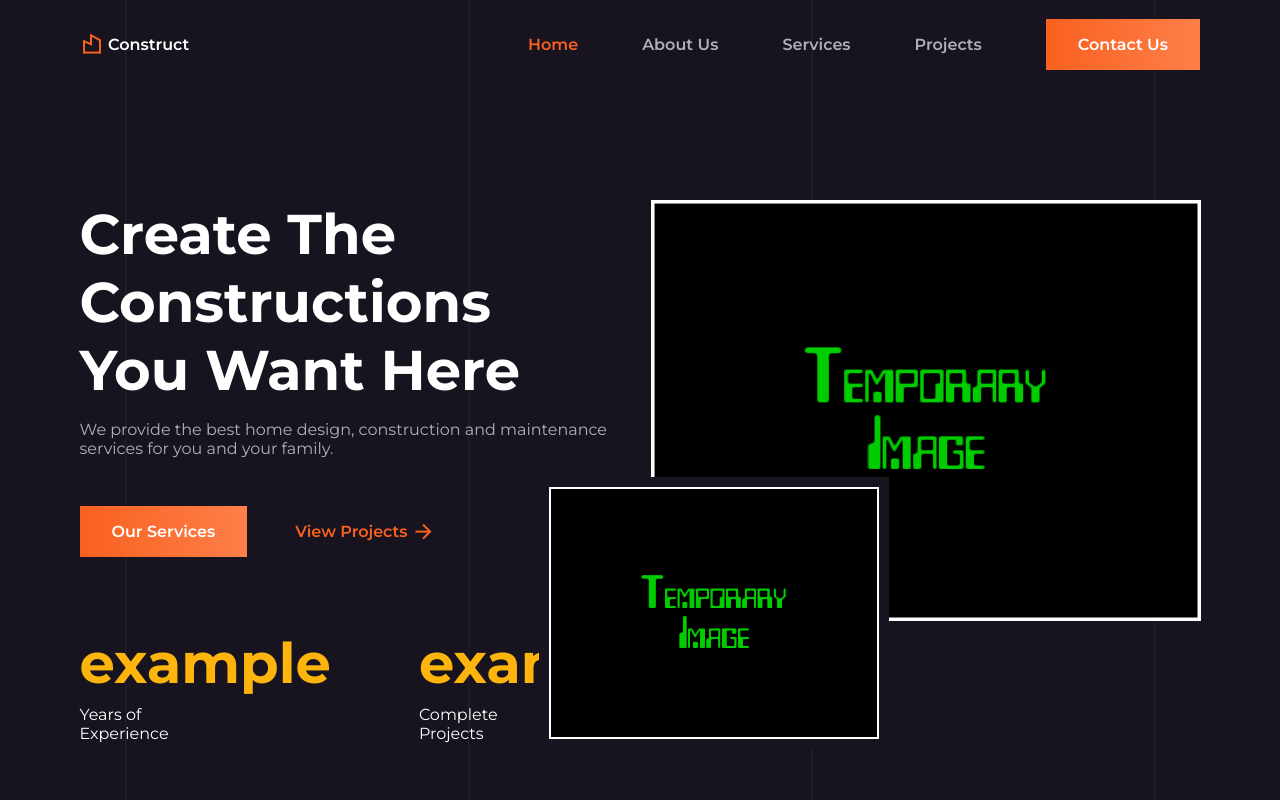
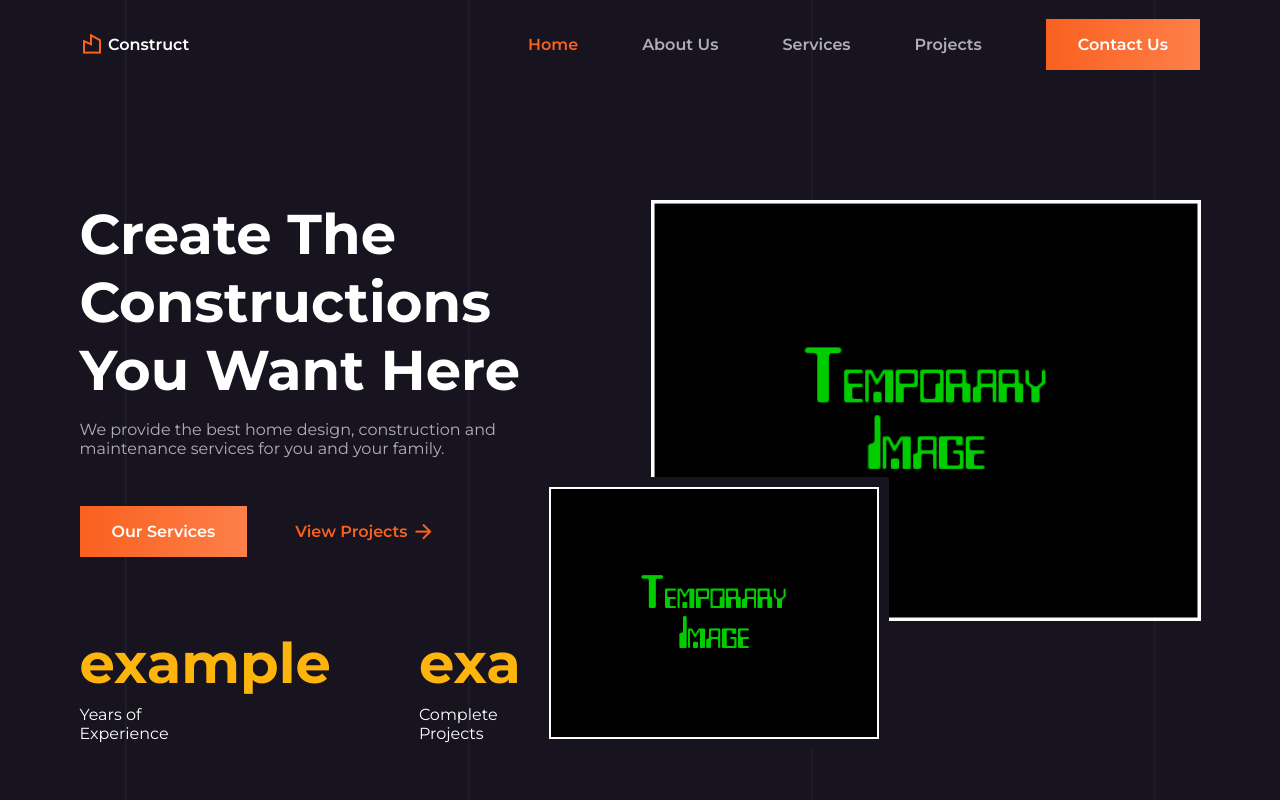
Before and after one commit to JWA06/CWCE-WEBSITE, a plain HTML site: page CWCE FILES/CWCE WEBSITE FILES/index.html in a window 1280 px wide. Shown: the top 800 px of the page. Drawn offline with nearby package versions, Linux system fonts and the light colour scheme.

Commit message:
fix changes

```diff
--- a/CWCE FILES/CWCE WEBSITE FILES/index.html
+++ b/CWCE FILES/CWCE WEBSITE FILES/index.html
@@ -100,7 +100,7 @@
                      </div>
 
                      <div>
-                        <h3 class="home__info-title">example</h3>
+                        <h3 class="home__info-title">exa</h3>
                         <p class="home__info-description">Complete <br> Projects</p>
                      </div>
                   </div>
```
